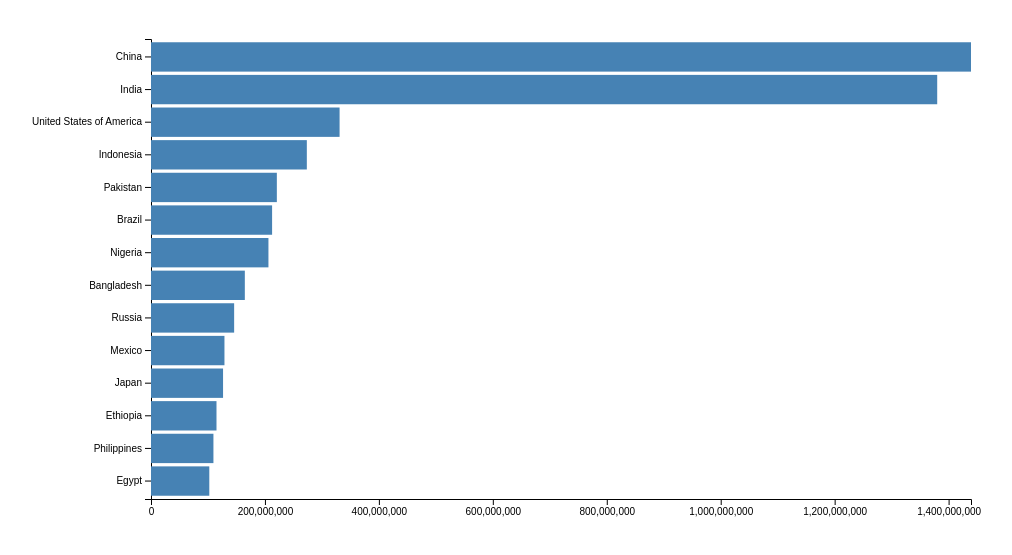
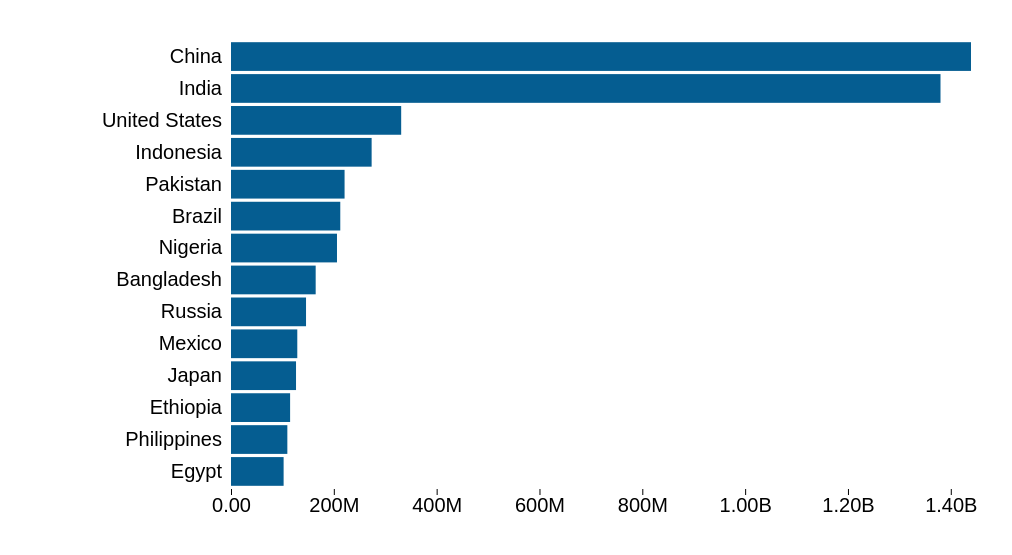
Before and after one commit to Naveen-HN/PopulationGraph-D3, a plain HTML site: page index.html in a window 1280 px wide. Shown: the part 61-616 px from the top of the page, without its empty margins (129-1141 px from the left). Drawn offline with nearby package versions, Linux system fonts and the light colour scheme.

Commit message:
Added styles.css and removed unnecesary lines

```diff
--- a/data.csv
+++ b/data.csv
@@ -1,7 +1,7 @@
 country,population
 China, 1439324
 India, 1380004
-United States of America,  331003
+United States,  331003
 Indonesia,  273524
 Pakistan,  220892
 Brazil,  212559
--- a/index.html
+++ b/index.html
@@ -6,6 +6,8 @@
     <meta name="viewport" content="width=device-width, initial-scale=1.0">
     <title>Population</title>
     <script src="https://d3js.org/d3.v6.min.js"></script>
+    <link rel="stylesheet" href="./style.css">
+
 </head>
 
 <body>
--- a/index.js
+++ b/index.js
@@ -4,6 +4,7 @@ const max = d3.max;
 const scaleBand = d3.scaleBand;
 const axisLeft = d3.axisLeft;
 const axisBottom = d3.axisBottom;
+const format = d3.format;
 const svg = d3.select('svg');
 const width = +svg.attr('width');
 const height = +svg.attr('height');
@@ -16,8 +17,8 @@ const render = data => {
     const margin = {
         top: 20,
         right: 20,
-        bottom: 20,
-        left: 120
+        bottom: 30,
+        left: 200
     }
     const innerWidth = width - margin.left - margin.right;
     const innerHeight = height - margin.top - margin.bottom;
@@ -30,8 +31,10 @@ const render = data => {
 
     const g = svg.append('g').attr('transform', `translate(${margin.left},${margin.top})`);
 
-    g.append('g').call(axisLeft(yScale));
-    g.append('g').call(axisBottom(xScale)).attr('transform', `translate(0,${innerHeight})`);;
+    const xAxisTickFormat = number => format('.3s')(number).replace('G', 'B');
+    const xAxis = axisBottom(xScale).tickFormat(xAxisTickFormat);
+    g.append('g').call(axisLeft(yScale)).selectAll('.domain, .tick line').remove();
+    g.append('g').call(xAxis).attr('transform', `translate(0,${innerHeight})`).selectAll('.domain').remove();;
 
     g.selectAll('rect').data(data)
         .enter().append('rect')
--- /dev/null
+++ b/style.css
@@ -0,0 +1,12 @@
+body {
+    margin: 0px;
+    overflow: hidden;
+}
+
+rect {
+    fill: rgb(5, 93, 145);
+}
+
+text {
+    font-size: 2em;
+}
```
